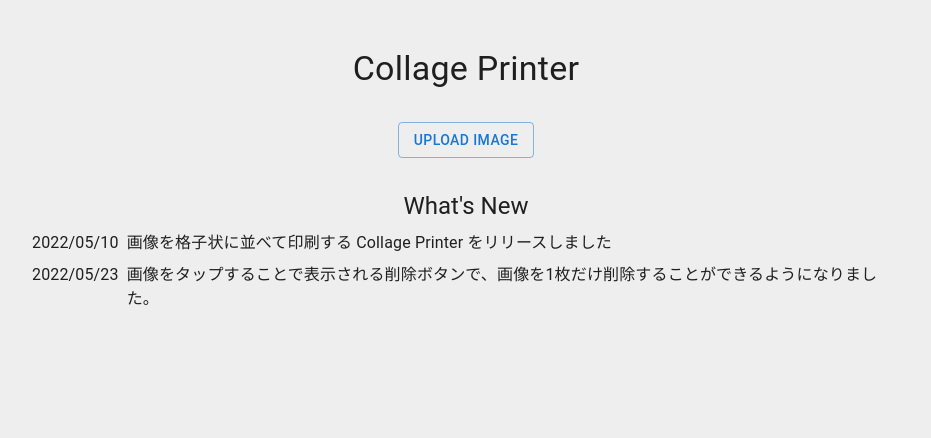
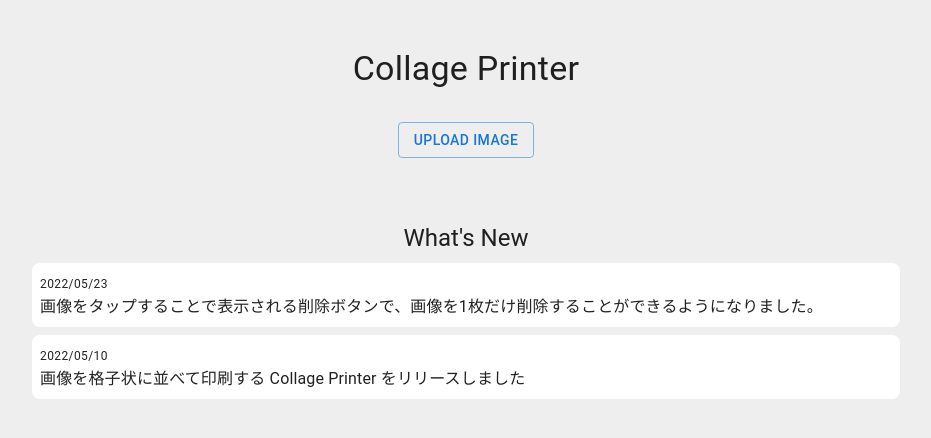
Before and after one commit to shin-hama/image-grid, a React (Create React App) app: page / in a window 1280 px wide. Shown: the top 438 px of the page, without its empty margins (174-1105 px from the left). Built offline with nearby package versions, Linux system fonts and the light colour scheme.

Commit message:
FEAT: Update release content as card

```diff
--- a/src/components/layouts/main.tsx
+++ b/src/components/layouts/main.tsx
@@ -14,7 +14,8 @@
   return (
     <>
       {images.length === 0 && (
-        <Stack paddingY={6} alignItems="center" spacing={4} mx={2}>
+        <Stack paddingY={6} alignItems="center" spacing={8} mx={2}>
+          <Stack alignItems="center" spacing={4}>
             <Typography component="h1" variant="h4">
               Collage Printer
             </Typography>
@@ -23,6 +24,7 @@
                 Upload Image
               </Button>
             </ImageUploader>
+          </Stack>
           <ReleaseNote />
         </Stack>
       )}
--- a/src/components/modules/ReleaseNote.tsx
+++ b/src/components/modules/ReleaseNote.tsx
@@ -11,15 +11,15 @@
 
 const releases: Array<Content> = [
   {
-    date: '2022/05/10',
-    description: '画像を格子状に並べて印刷する Collage Printer をリリースしました',
-    version: '0.1.0',
-  },
-  {
     date: '2022/05/23',
     description:
       '画像をタップすることで表示される削除ボタンで、画像を1枚だけ削除することができるようになりました。',
     version: '0.1.1',
+  },
+  {
+    date: '2022/05/10',
+    description: '画像を格子状に並べて印刷する Collage Printer をリリースしました',
+    version: '0.1.0',
   },
 ]
 
@@ -31,12 +31,12 @@
           What's New
         </Typography>
       </Box>
-      <Stack spacing={1} height="10rem" overflow="auto">
+      <Stack spacing={1} height="20rem" overflow="auto">
         {releases.map((release) => (
-          <Stack key={release.version} direction="row" spacing={1}>
-            <Typography>{release.date}</Typography>
+          <Box key={release.version} p={1} sx={{ background: 'white', borderRadius: 2 }}>
+            <Typography variant="caption">{release.date}</Typography>
             <Typography>{release.description}</Typography>
-          </Stack>
+          </Box>
         ))}
       </Stack>
     </Box>
```
Lines whose indentation alone changed are shown as unchanged.
